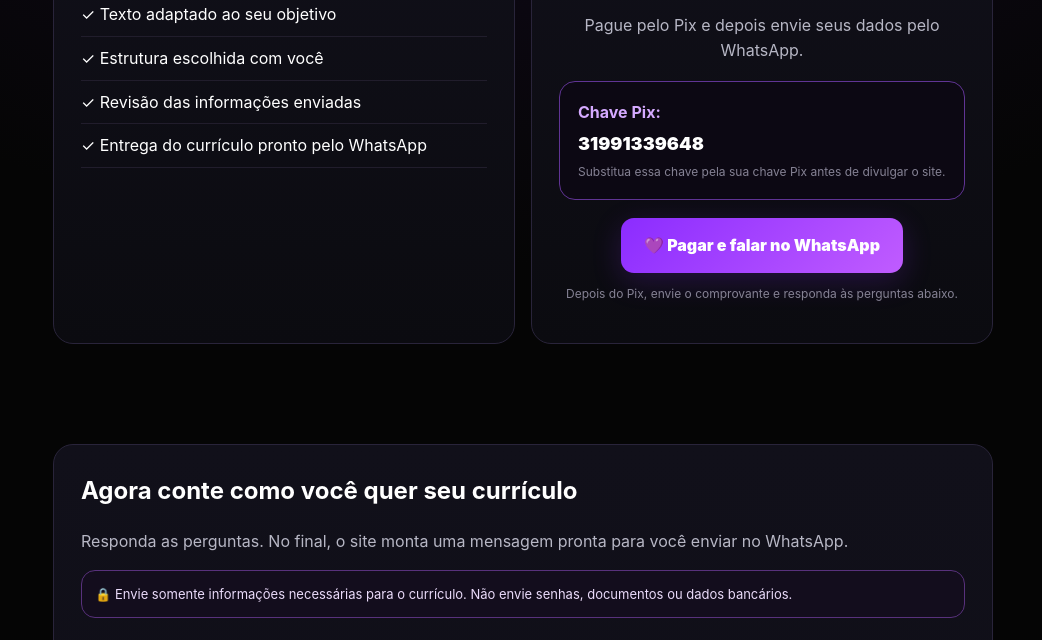
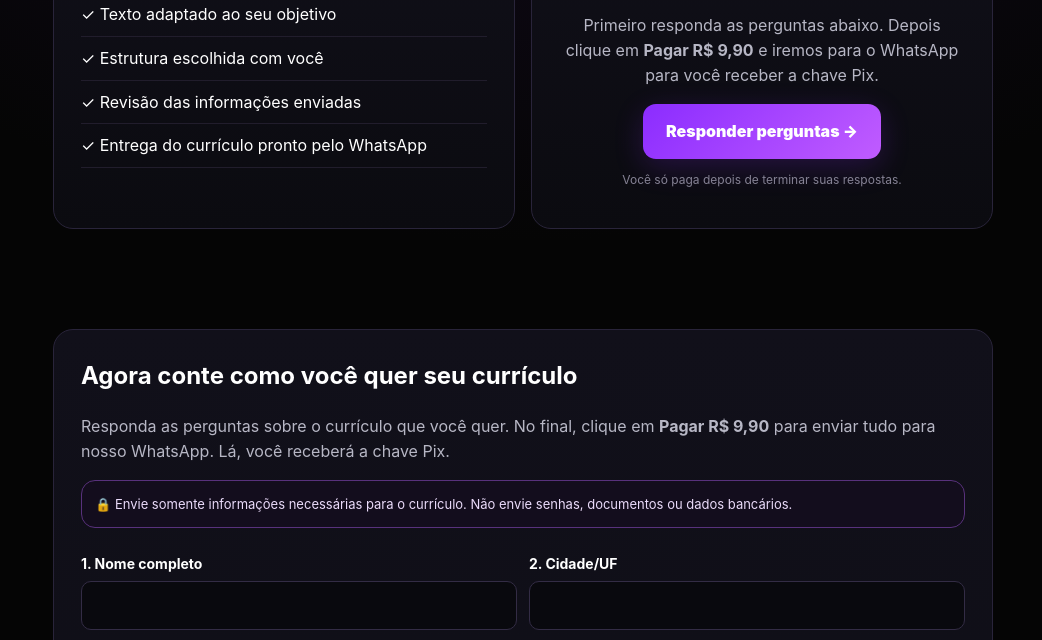
Before and after one commit to davidsonroberto/DAVORA, a plain HTML site: page index.html in a window 1280 px wide. Shown: the part 733-1373 px from the top of the page, without its empty margins (117-1159 px from the left). Drawn offline with Linux system fonts and the light colour scheme.

Commit message:
Ajustar fluxo: perguntas antes do Pix e WhatsApp

```diff
--- a/index.html
+++ b/index.html
@@ -43,21 +43,16 @@ form{display:grid;gap:14px}label{font-weight:750;font-size:14px}input,textarea,s
 
 <div class="card center" id="pedido">
 <div class="muted">Pagamento único</div><div class="price">R$ 9,90</div>
-<p class="muted">Pague pelo Pix e depois envie seus dados pelo WhatsApp.</p>
-<div class="pix">
-<div><strong>Chave Pix:</strong></div>
-<div style="font-size:18px;font-weight:900;margin:5px 0">31991339648</div>
-<div class="small">Substitua essa chave pela sua chave Pix antes de divulgar o site.</div>
-</div>
-<a class="btn" id="pixBtn" href="https://wa.me/5531991339648?text=Ol%C3%A1%21%20Quero%20meu%20curr%C3%ADculo%20Davora%20por%20R%24%209%2C90.%20Vou%20fazer%20o%20Pix%20e%20enviar%20o%20comprovante." target="_blank" rel="noopener">💜 Pagar e falar no WhatsApp</a>
-<p class="small">Depois do Pix, envie o comprovante e responda às perguntas abaixo.</p>
+<p class="muted">Primeiro responda as perguntas abaixo. Depois clique em <b>Pagar R$ 9,90</b> e iremos para o WhatsApp para você receber a chave Pix.</p>
+<a class="btn" href="#perguntas">Responder perguntas →</a>
+<p class="small">Você só paga depois de terminar suas respostas.</p>
 </div>
 </div>
 
 <section id="perguntas">
 <div class="card">
 <h2>Agora conte como você quer seu currículo</h2>
-<p class="muted">Responda as perguntas. No final, o site monta uma mensagem pronta para você enviar no WhatsApp.</p>
+<p class="muted">Responda as perguntas sobre o currículo que você quer. No final, clique em <b>Pagar R$ 9,90</b> para enviar tudo para nosso WhatsApp. Lá, você receberá a chave Pix.</p>
 <div class="notice">🔒 Envie somente informações necessárias para o currículo. Não envie senhas, documentos ou dados bancários.</div><br>
 <form id="pedidoForm">
 <div class="row"><label>1. Nome completo<input id="nome" required></label><label>2. Cidade/UF<input id="cidade" required></label></div>
@@ -71,7 +66,7 @@ form{display:grid;gap:14px}label{font-weight:750;font-size:14px}input,textarea,s
 <label>11. Como você quer o estilo do currículo?
 <select id="estilo"><option>Profissional e simples</option><option>Moderno</option><option>Mais formal</option><option>Quero que vocês escolham</option></select></label>
 <label>12. Tem alguma informação que você quer destacar ou retirar do currículo?<textarea id="observacoes"></textarea></label>
-<button class="btn" type="submit">📲 Enviar minhas respostas pelo WhatsApp</button>
+<button class="btn" type="submit">💜 Pagar R$ 9,90 e ir para o WhatsApp</button>
 </form>
 <div id="success" class="success"><b>Mensagem pronta!</b><br>O WhatsApp será aberto com todas as suas respostas preenchidas. Envie a mensagem para a Davora junto com o comprovante do Pix.</div>
 </div>
@@ -103,7 +98,7 @@ form.addEventListener('submit',e=>{
  const v=id=>document.getElementById(id).value.trim();
  const msg=
 'Olá! Quero meu currículo pela Davora por R$ 9,90.%0A%0A'+
-'COMPROVANTE DO PIX: vou enviar nesta conversa.%0A%0A'+
+'Quero receber a chave Pix para fazer o pagamento.%0A%0A'+
 'RESPOSTAS DO CURRÍCULO%0A'+
 '1. Nome: '+encodeURIComponent(v('nome'))+'%0A'+
 '2. Cidade/UF: '+encodeURIComponent(v('cidade'))+'%0A'+
@@ -116,7 +111,8 @@ form.addEventListener('submit',e=>{
 '9. Habilidades: '+encodeURIComponent(v('habilidades'))+'%0A'+
 '10. Resumo: '+encodeURIComponent(v('resumo'))+'%0A'+
 '11. Estilo: '+encodeURIComponent(v('estilo'))+'%0A'+
-'12. Observações: '+encodeURIComponent(v('observacoes'));
+'12. Observações: '+encodeURIComponent(v('observacoes'))+'%0A%0A' +
+'Pagamento: aguardando a chave Pix pelo WhatsApp.';
 success.style.display='block';
 window.open('https://wa.me/'+wa+'?text='+msg,'_blank');
 });
```
